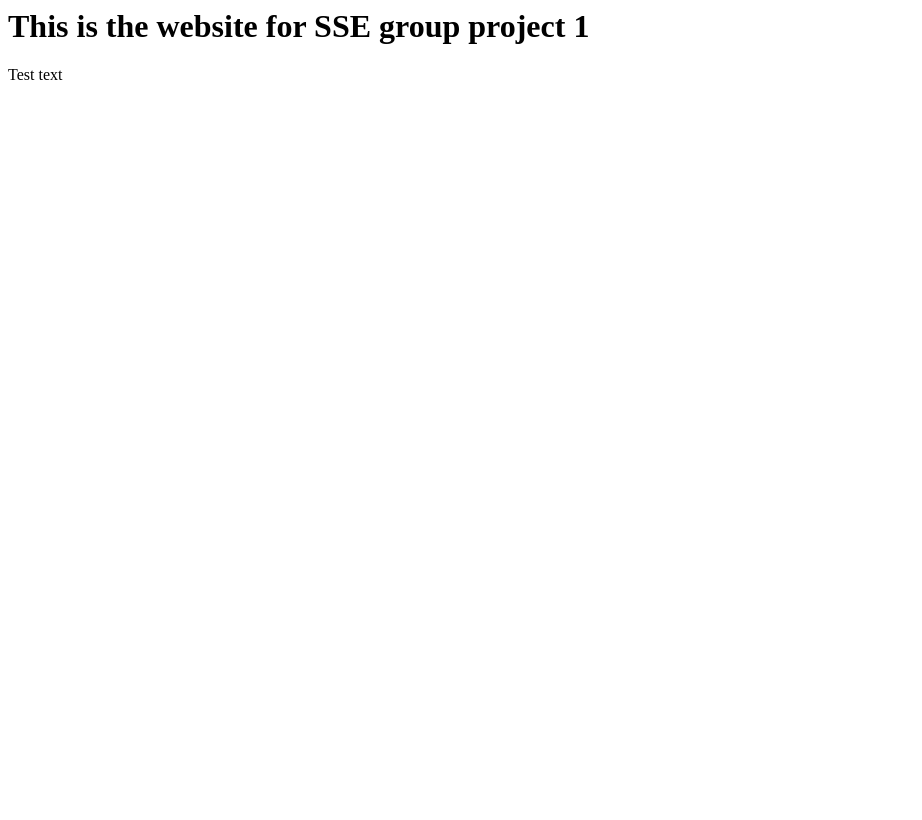
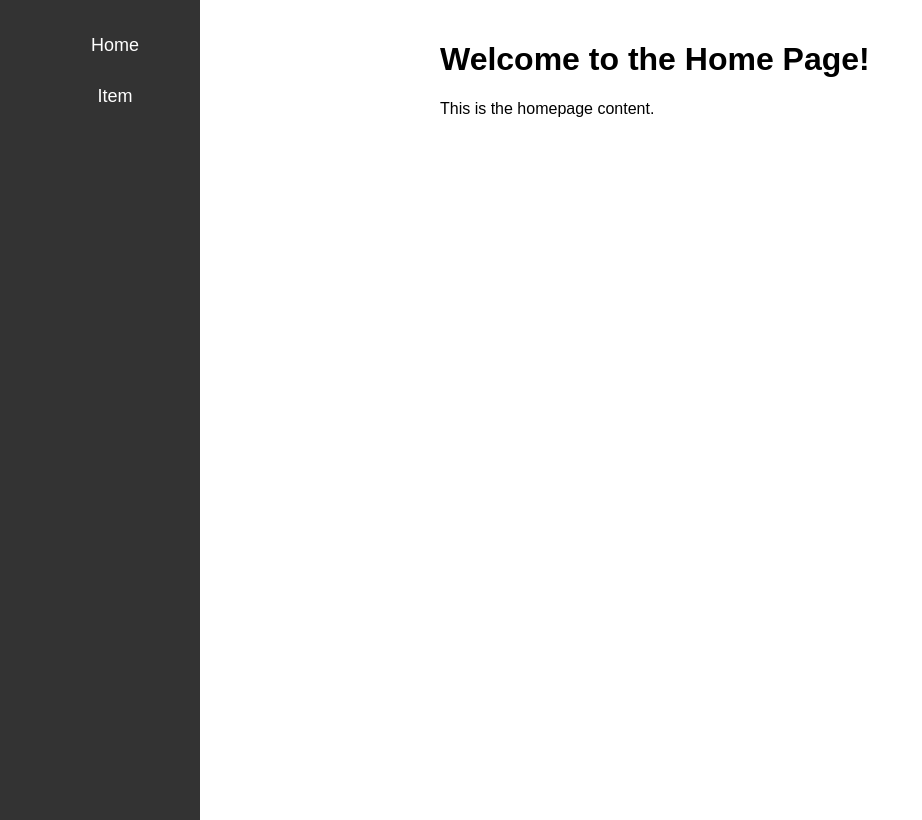
Before and after one commit to w-foster/sse-team-project-1, a Flask app: page / in a window 1280 px wide. Shown: the whole page, without its empty margins (0-922 px from the left). Before the commit the page ends 80 px from the top, so only its background shows below. Run offline with Flask 3, Linux system fonts and the light colour scheme.

Commit message:
add html file templates

```diff
--- a/src/app.py
+++ b/src/app.py
@@ -1,11 +1,14 @@
 from flask import Flask, render_template
-
-# remember to add Flask request & import requests!
-
 
 app = Flask(__name__)
 
+@app.route('/')
+def index():
+    return render_template('index.html')
 
-@app.route("/")
-def home():
-    return render_template("index.html")
+@app.route('/item')
+def item():
+    return render_template('item.html')
+
+if __name__ == "__main__":
+    app.run(debug=True)
--- /dev/null
+++ b/src/static/styles.css
@@ -0,0 +1,60 @@
+/* Basic body styling */
+body {
+    font-family: Arial, sans-serif;
+    margin: 0;
+    padding: 0;
+    display: flex;
+}
+
+/* Sticky Left Sidebar */
+.sticky-sidebar {
+    position: sticky;
+    top: 0;
+    width: 200px; /* Adjust width as needed */
+    height: 100vh; /* Full height of the viewport */
+    background-color: #333;
+    z-index: 1000;
+    padding-top: 20px; /* Space from top */
+    display: flex;
+    flex-direction: column;
+    align-items: center;
+}
+
+.tabs {
+    list-style-type: none;
+    margin: 0;
+    padding: 0;
+    width: 100%;
+}
+
+.tab {
+    width: 100%;
+    padding: 15px;
+    text-align: center;
+}
+
+.tab a {
+    color: white;
+    text-decoration: none;
+    font-size: 18px;
+    display: block;
+}
+
+.tab a:hover {
+    background-color: #575757;
+}
+
+/* Page content area */
+.content {
+    flex-grow: 1;
+    padding: 20px;
+    margin-left: 220px; /* Space for the sidebar */
+}
+
+section {
+    margin: 40px 0;
+}
+
+section h2 {
+    padding-top: 20px;
+}
--- /dev/null
+++ b/src/templates/base.html
@@ -0,0 +1,23 @@
+<!DOCTYPE html>
+<html lang="en">
+<head>
+    <meta charset="UTF-8">
+    <meta name="viewport" content="width=device-width, initial-scale=1.0">
+    <title>{% block title %}My Website{% endblock %}</title>
+    <link rel="stylesheet" href="{{ url_for('static', filename='styles.css') }}">
+</head>
+<body>
+    <!-- Sticky Left Navigation Bar -->
+    <div class="sticky-sidebar">
+        <ul class="tabs">
+            <li class="tab"><a href="{{ url_for('index') }}">Home</a></li>
+            <li class="tab"><a href="{{ url_for('item') }}">Item</a></li>
+        </ul>
+    </div>
+
+    <!-- Page Content -->
+    <div class="content">
+        {% block content %}{% endblock %}
+    </div>
+</body>
+</html>
--- a/src/templates/index.html
+++ b/src/templates/index.html
@@ -1,6 +1,7 @@
-<html>
-    <body>
-        <h1>This is the website for SSE group project 1</h1>
-        <p>Test text</p>
-    </body>
-</html>
+<!-- templates/home.html -->
+{% extends 'base.html' %}
+
+{% block content %}
+    <h1>Welcome to the Home Page!</h1>
+    <p>This is the homepage content.</p>
+{% endblock %}
```
Also changed, not shown: src/templates/item.html (added, +8 -0 lines).
